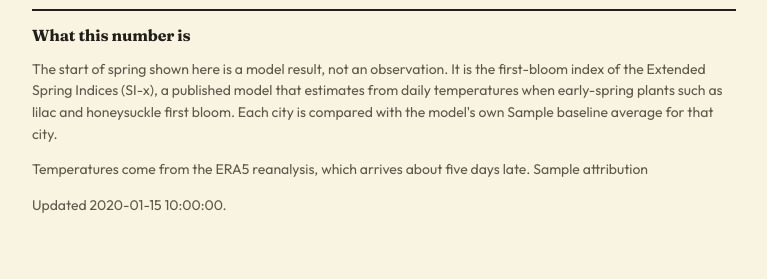
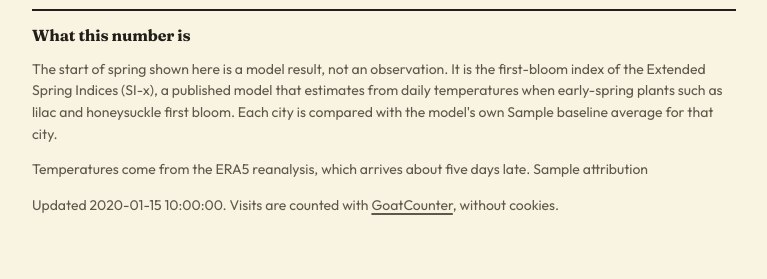
Before and after one commit to Aimekram/call-of-kiuru, a Python web app: template site/templates/city.html in a window 1280 px wide. Shown: the part 619-898 px from the top of the page, without its empty margins (256-1023 px from the left). Run offline with Jinja, Linux system fonts and the light colour scheme; the template is opened without the code that fills it: most values are stand-ins (such as "Sample title", 1, 10 or a date in 2020).

Commit message:
feat: count visits with GoatCounter
No cookies and no stored IPs. count.js (ISC) is served from our own
static/ so no outside script loads; localhost is not counted. The footer
says so on every page.

Co-Authored-By: Claude Opus 5.5 <noreply@anthropic.com>

```diff
--- /dev/null
+++ b/site/static/count.js
@@ -0,0 +1,269 @@
+// GoatCounter: https://www.goatcounter.com
+// This file is released under the ISC license: https://opensource.org/licenses/ISC
+;(function() {
+	'use strict';
+
+	window.goatcounter = window.goatcounter || {}
+
+	// Load settings from data-goatcounter-settings.
+	var s = document.querySelector('script[data-goatcounter]')
+	if (s && s.dataset.goatcounterSettings) {
+		try         { var set = JSON.parse(s.dataset.goatcounterSettings) }
+		catch (err) { console.error('invalid JSON in data-goatcounter-settings: ' + err) }
+		for (var k in set)
+			if (['no_onload', 'no_events', 'allow_local', 'allow_frame', 'path', 'title', 'referrer', 'event'].indexOf(k) > -1)
+				window.goatcounter[k] = set[k]
+	}
+
+	var enc = encodeURIComponent
+
+	// Get all data we're going to send off to the counter endpoint.
+	window.goatcounter.get_data = function(vars) {
+		vars = vars || {}
+		var data = {
+			p: (vars.path     === undefined ? goatcounter.path     : vars.path),
+			r: (vars.referrer === undefined ? goatcounter.referrer : vars.referrer),
+			t: (vars.title    === undefined ? goatcounter.title    : vars.title),
+			e: !!(vars.event || goatcounter.event),
+			s: window.screen.width,
+			b: is_bot(),
+			q: location.search,
+		}
+
+		var rcb, pcb, tcb  // Save callbacks to apply later.
+		if (typeof(data.r) === 'function') rcb = data.r
+		if (typeof(data.t) === 'function') tcb = data.t
+		if (typeof(data.p) === 'function') pcb = data.p
+
+		if (is_empty(data.r)) data.r = document.referrer
+		if (is_empty(data.t)) data.t = document.title
+		if (is_empty(data.p)) data.p = get_path()
+		if (vars.no_session) data.ns = (typeof(vars.no_session) === 'function' ? vars.no_session(false) : vars.no_session)
+
+		if (rcb) data.r = rcb(data.r)
+		if (tcb) data.t = tcb(data.t)
+		if (pcb) data.p = pcb(data.p)
+		return data
+	}
+
+	// Check if a value is "empty" for the purpose of get_data().
+	var is_empty = function(v) { return v === null || v === undefined || typeof(v) === 'function' }
+
+	// See if this looks like a bot; there is some additional filtering on the
+	// backend, but these properties can't be fetched from there.
+	var is_bot = function() {
+		// Headless browsers are probably a bot.
+		var w = window, d = document
+		if (w.callPhantom || w._phantom || w.phantom)
+			return 150
+		if (w.__nightmare)
+			return 151
+		if (d.__selenium_unwrapped || d.__webdriver_evaluate || d.__driver_evaluate)
+			return 152
+		if (navigator.webdriver)
+			return 153
+		return 0
+	}
+
+	// Object to urlencoded string, starting with a ?.
+	var urlencode = function(obj) {
+		var p = []
+		for (var k in obj)
+			if (obj[k] !== '' && obj[k] !== null && obj[k] !== undefined && obj[k] !== false)
+				p.push(enc(k) + '=' + enc(obj[k]))
+		return '?' + p.join('&')
+	}
+
+	// Show a warning in the console.
+	var warn = function(msg) {
+		if (console && 'warn' in console)
+			console.warn('goatcounter: ' + msg)
+	}
+
+	// Get the endpoint to send requests to.
+	var get_endpoint = function() {
+		var s = document.querySelector('script[data-goatcounter]')
+		return (s && s.dataset.goatcounter) ? s.dataset.goatcounter : goatcounter.endpoint
+	}
+
+	// Get current path.
+	var get_path = function() {
+		var loc = location,
+			c = document.querySelector('link[rel="canonical"][href]')
+		if (c) {  // May be relative or point to different domain.
+			var a = document.createElement('a')
+			a.href = c.href
+			if (a.hostname.replace(/^www\./, '') === location.hostname.replace(/^www\./, ''))
+				loc = a
+		}
+		return (loc.pathname + loc.search) || '/'
+	}
+
+	// Run function after DOM is loaded.
+	var on_load = function(f) {
+		if (document.body === null)
+			document.addEventListener('DOMContentLoaded', function() { f() }, false)
+		else
+			f()
+	}
+
+	// Filter some requests that we (probably) don't want to count.
+	window.goatcounter.filter = function() {
+		if ('visibilityState' in document && document.visibilityState === 'prerender')
+			return 'visibilityState'
+		if (!goatcounter.allow_frame && location !== parent.location)
+			return 'frame'
+		if (!goatcounter.allow_local && location.hostname.match(/(localhost$|^127\.|^10\.|^172\.(1[6-9]|2[0-9]|3[0-1])\.|^192\.168\.|^0\.0\.0\.0$)/))
+			return 'localhost'
+		if (!goatcounter.allow_local && location.protocol === 'file:')
+			return 'localfile'
+		if (localStorage && localStorage.getItem('skipgc') === 't')
+			return 'disabled with #toggle-goatcounter'
+		return false
+	}
+
+	// Get URL to send to GoatCounter.
+	window.goatcounter.url = function(vars) {
+		var data = window.goatcounter.get_data(vars || {})
+		if (data.p === null)  // null from user callback.
+			return
+		data.rnd = Math.random().toString(36).substr(2, 5)  // Browsers don't always listen to Cache-Control.
+
+		var endpoint = get_endpoint()
+		if (!endpoint)
+			return warn('no endpoint found')
+
+		return endpoint + urlencode(data)
+	}
+
+	// Count a hit.
+	window.goatcounter.count = function(vars) {
+		var f = goatcounter.filter()
+		if (f)
+			return warn('not counting because of: ' + f)
+		var url = goatcounter.url(vars)
+		if (!url)
+			return warn('not counting because path callback returned null')
+
+		if (!navigator || !navigator.sendBeacon || !navigator.sendBeacon(url)) {
+			// This mostly fails due to being blocked by CSP; try again with an
+			// image-based fallback.
+			var img = document.createElement('img')
+			img.src = url
+			img.style.position = 'absolute'  // Affect layout less.
+			img.style.bottom = '0px'
+			img.style.width = '1px'
+			img.style.height = '1px'
+			img.loading = 'eager'
+			img.setAttribute('alt', '')
+			img.setAttribute('aria-hidden', 'true')
+
+			var rm = function() { if (img && img.parentNode) img.parentNode.removeChild(img) }
+			img.addEventListener('load', rm, false)
+			document.body.appendChild(img)
+		}
+	}
+
+	// Get a query parameter.
+	window.goatcounter.get_query = function(name) {
+		var s = location.search.substr(1).split('&')
+		for (var i = 0; i < s.length; i++)
+			if (s[i].toLowerCase().indexOf(name.toLowerCase() + '=') === 0)
+				return s[i].substr(name.length + 1)
+	}
+
+	// Track click events.
+	window.goatcounter.bind_events = function() {
+		if (!document.querySelectorAll)  // Just in case someone uses an ancient browser.
+			return
+
+		var send = function(elem) {
+			return function() {
+				goatcounter.count({
+					event:      true,
+					path:       (elem.dataset.goatcounterClick || elem.name || elem.id || ''),
+					title:      (elem.dataset.goatcounterTitle || elem.title || (elem.innerHTML || '').substr(0, 200) || ''),
+					referrer:   (elem.dataset.goatcounterReferrer || elem.dataset.goatcounterReferral || ''),
+					no_session: ['1', 't', 'true'].indexOf((elem.dataset.goatcounterNoSession || '').toLowerCase()) !== -1,
+				})
+			}
+		}
+
+		Array.prototype.slice.call(document.querySelectorAll("*[data-goatcounter-click]")).forEach(function(elem) {
+			if (elem.dataset.goatcounterBound)
+				return
+			var f = send(elem)
+			elem.addEventListener('click', f, false)
+			elem.addEventListener('auxclick', f, false)  // Middle click.
+			elem.dataset.goatcounterBound = 'true'
+		})
+	}
+
+	// Add a "visitor counter" frame or image.
+	window.goatcounter.visit_count = function(opt) {
+		on_load(function() {
+			opt        = opt        || {}
+			opt.type   = opt.type   || 'html'
+			opt.append = opt.append || 'body'
+			opt.path   = opt.path   || get_path()
+			opt.attr   = opt.attr   || {width: '200', height: (opt.no_branding ? '60' : '80')}
+
+			opt.attr['src'] = get_endpoint() + 'er/' + enc(opt.path) + '.' + enc(opt.type) + '?'
+			if (opt.no_branding) opt.attr['src'] += '&no_branding=1'
+			if (opt.style)       opt.attr['src'] += '&style=' + enc(opt.style)
+			if (opt.start)       opt.attr['src'] += '&start=' + enc(opt.start)
+			if (opt.end)         opt.attr['src'] += '&end='   + enc(opt.end)
+
+			var tag = {png: 'img', svg: 'img', html: 'iframe'}[opt.type]
+			if (!tag)
+				return warn('visit_count: unknown type: ' + opt.type)
+
+			if (opt.type === 'html') {
+				opt.attr['frameborder'] = '0'
+				opt.attr['scrolling']   = 'no'
+			}
+
+			var d = document.createElement(tag)
+			for (var k in opt.attr)
+				d.setAttribute(k, opt.attr[k])
+
+			var p = document.querySelector(opt.append)
+			if (!p)
+				return warn('visit_count: element to append to not found: ' + opt.append)
+			p.appendChild(d)
+		})
+	}
+
+	// Make it easy to skip your own views.
+	if (location.hash === '#toggle-goatcounter') {
+		if (localStorage.getItem('skipgc') === 't') {
+			localStorage.removeItem('skipgc', 't')
+			alert('GoatCounter tracking is now ENABLED in this browser.')
+		}
+		else {
+			localStorage.setItem('skipgc', 't')
+			alert('GoatCounter tracking is now DISABLED in this browser until ' + location + ' is loaded again.')
+		}
+	}
+
+	if (!goatcounter.no_onload)
+		on_load(function() {
+			// 1. Page is visible, count request.
+			// 2. Page is not yet visible; wait until it switches to 'visible' and count.
+			// See #487
+			if (!('visibilityState' in document) || document.visibilityState === 'visible')
+				goatcounter.count()
+			else {
+				var f = function(e) {
+					if (document.visibilityState !== 'visible')
+						return
+					document.removeEventListener('visibilitychange', f)
+					goatcounter.count()
+				}
+				document.addEventListener('visibilitychange', f)
+			}
+
+			if (!goatcounter.no_events)
+				goatcounter.bind_events()
+		})
+})();
--- a/site/templates/base.html
+++ b/site/templates/base.html
@@ -29,8 +29,9 @@
 <h2>What this number is</h2>
 <p>The start of spring shown here is a model result, not an observation. It is the first-bloom index of the Extended Spring Indices (SI-x), a published model that estimates from daily temperatures when early-spring plants such as lilac and honeysuckle first bloom. Each city is compared with the model's own {{ baseline }} average for that city.</p>
 <p>Temperatures come from the ERA5 reanalysis, which arrives about five days late. {{ attribution }}</p>
-<p>Updated {{ updated }}.</p>
+<p>Updated {{ updated }}. Visits are counted with <a target="_blank" rel="noopener" href="https://www.goatcounter.com/">GoatCounter</a>, without cookies.</p>
 </footer>
 <script src="{{ root }}static/sort.js" defer></script>
+<script data-goatcounter="https://callofkiuru.goatcounter.com/count" async src="{{ root }}static/count.js"></script>
 </body>
 </html>
```
Also changed, not shown: PLAN.md (+5 -0 lines).
